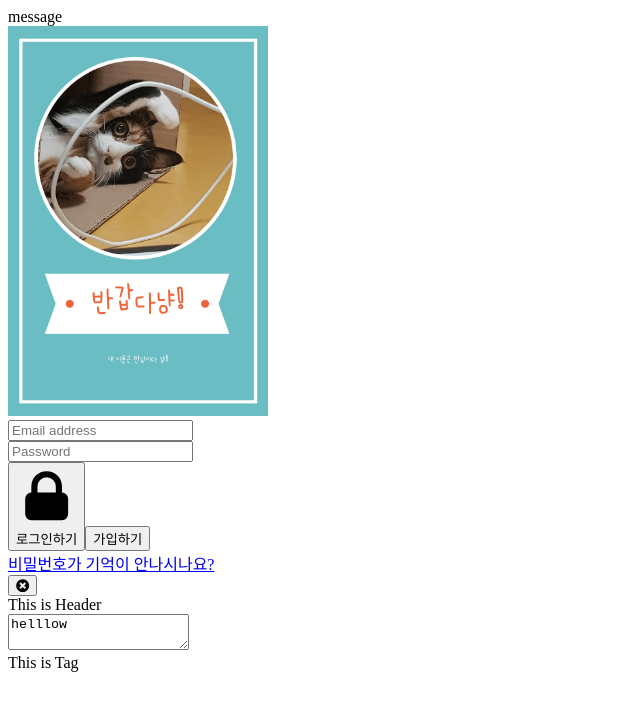
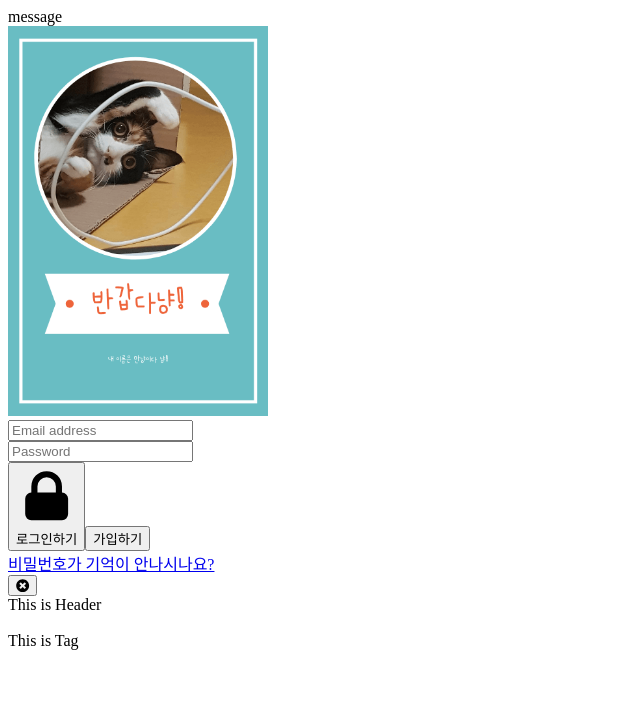
Before and after one commit to Tocktock/mystory, a Next.js app: page /write in a window 1280 px wide. Shown: the top 710 px of the page, without its empty margins (0-640 px from the left). Built offline with nearby package versions, Linux system fonts and the light colour scheme.

Commit message:
markdown 진행중

```diff
--- a/package.json
+++ b/package.json
@@ -20,10 +20,7 @@
     "react-dom": "17.x",
     "react-markdown": "^7.0.1",
     "react-redux": "^7.2.5",
-    "remark": "^14.0.1",
     "remark-gfm": "^2.0.0",
-    "remark-html": "^14.0.1",
-    "remark-preset-lint-markdown-style-guide": "^5.0.1",
     "vfile-reporter": "^7.0.2"
   },
   "devDependencies": {
--- a/src/components/writeSpace/WriteBody.tsx
+++ b/src/components/writeSpace/WriteBody.tsx
@@ -1,11 +1,23 @@
+import { useRef } from "react";
+import { useDispatch } from "react-redux";
+import { updateContent } from "../../features/markdown/markdownSlice";
+
 const WriteBody = () => {
+  const dispatch = useDispatch();
+
+  const setPreveiw = (e) => {
+    dispatch(updateContent(e.target.innerText));
+  };
+
   return (
     <div className="h-1/2">
       <div className="w-full h-full bg-white">
-        <textarea
+        <div
+          contentEditable
+          placeholder="enter some text"
           className="w-full h-full from-current"
-          defaultValue="helllow"
-        ></textarea>
+          onKeyDown={setPreveiw}
+        ></div>
       </div>
     </div>
   );
--- a/src/components/writeSpace/WritePreview.tsx
+++ b/src/components/writeSpace/WritePreview.tsx
@@ -1,11 +1,16 @@
 import React, { useEffect } from "react";
 import ReactMarkdown from "react-markdown";
+import { useSelector } from "react-redux";
 import remarkGfm from "remark-gfm";
+import { RootState } from "../../features/rootReducer";
 
 const WritePreview = ({ content }) => {
+  const markdownState = useSelector((state: RootState) => state.markdownState);
   return (
     <div className="prose">
-      <ReactMarkdown remarkPlugins={[remarkGfm]}>{content}</ReactMarkdown>
+      <ReactMarkdown remarkPlugins={[remarkGfm]}>
+        {markdownState.content}
+      </ReactMarkdown>
     </div>
   );
 };
--- /dev/null
+++ b/src/features/markdown/markdownSlice.ts
@@ -0,0 +1,23 @@
+import { createSlice, PayloadAction } from "@reduxjs/toolkit";
+
+interface MarkDownPreview {
+  content: string;
+  preview: string;
+}
+
+let initialState = {
+  content: "",
+} as MarkDownPreview;
+
+const MarkdownState = createSlice({
+  name: "markdownState",
+  initialState,
+  reducers: {
+    updateContent(state, action: PayloadAction<string>) {
+      state.content = action.payload;
+    },
+  },
+});
+
+export const { updateContent } = MarkdownState.actions;
+export default MarkdownState.reducer;
--- a/src/features/rootReducer.ts
+++ b/src/features/rootReducer.ts
@@ -2,10 +2,12 @@ import { combineReducers } from "redux";
 import userStateReducer from "./user/userSlice";
 import modalStateReducer from "./modal/modalSlice";
 import alarmStateReducer from "./alarm/alarmSlice";
+import markdownStateReducer from "./markdown/markdownSlice";
 const rootReducer = combineReducers({
   userState: userStateReducer,
   modalState: modalStateReducer,
   alarmState: alarmStateReducer,
+  markdownState: markdownStateReducer,
 });
 
 export type RootState = ReturnType<typeof rootReducer>;
```
